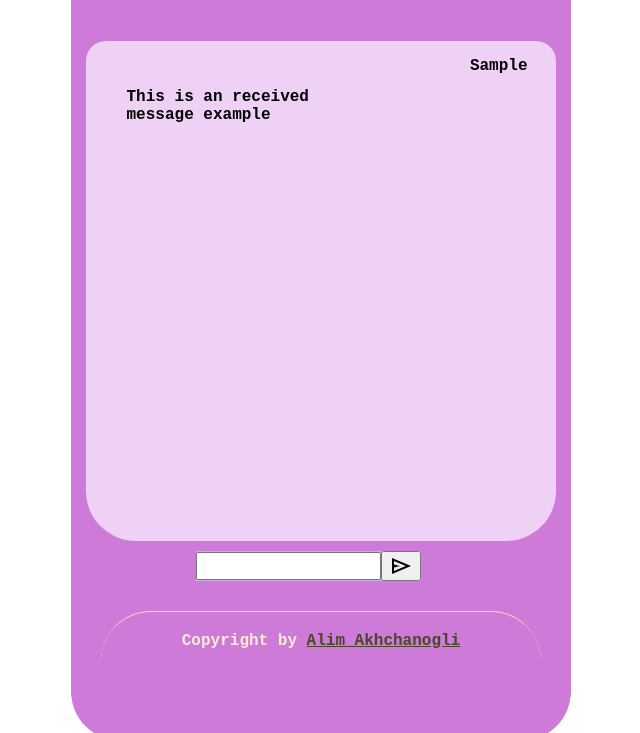
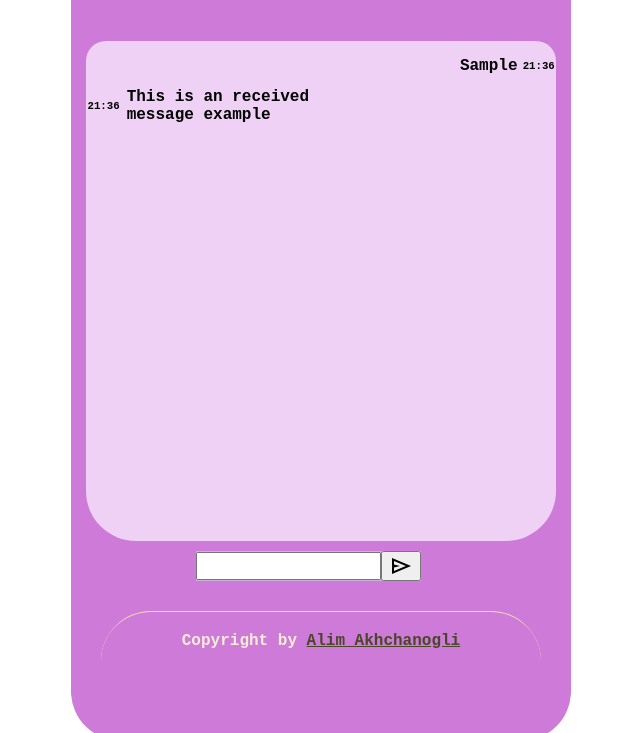
Before and after one commit to Alim1899/chatbox, a plain HTML site: page index.html in a window 1280 px wide. Both pictures are taken after typing "Sample" into the empty fields and a click on the button "send". Shown: the part 67-800 px from the top of the page, without its empty margins (319-959 px from the left). Drawn offline with nearby package versions, Linux system fonts and the light colour scheme.

Commit message:
Formatted data to HHMM

```diff
--- a/chat.css
+++ b/chat.css
@@ -40,7 +40,7 @@
 }
 .recMsg{
     position: relative;
-    left: -53%;
+    left: -54%;
     text-align: left;
     display: flex;
     justify-content: center;
@@ -58,19 +58,20 @@
     justify-content: end;
     align-items: center;
     overflow-wrap: break-word;
-    margin-right: 5px;
+    margin-right: 15px;
 
 }
 .recDate{
-    visibility: hidden;
-    padding-right: 4px;
+    /* visibility: hidden; */
+    padding-right: 7px;
 
 }
 .sentMsgTime{
    position: absolute;
    margin: auto;
-   left: 99%;
-   visibility: hidden;
+   left: 97%;
+   text-align: center;
+   /* visibility: hidden; */
 
 }
 .sentMessage:hover .sentMsgTime{
--- a/script.js
+++ b/script.js
@@ -137,7 +137,7 @@ const undoBtn = document.querySelector(".btn-exit");
         const child = document.createTextNode(`${messages[messages.length-1]}`);
         const timeNode = document.createElement('h6');
         timeNode.classList.add('sentMsgTime');
-        const timeNodeChild = document.createTextNode(`${time.getHours()}:${time.getMinutes()}`)
+        const timeNodeChild = document.createTextNode(`${time.getHours()<10?'0'+time.getHours():time.getHours()}:${time.getMinutes()}`)
         timeNode.appendChild(timeNodeChild);
         node.appendChild(child);
         node.appendChild(timeNode)
@@ -150,7 +150,7 @@ const undoBtn = document.querySelector(".btn-exit");
         const received = document.createElement('li');
         received.classList.add('recMsg');
         const receivedMessage = document.createTextNode('This is an received message example');
-        const recDate = document.createTextNode(`${time.getHours()}:${time.getMinutes()}`);
+        const recDate = document.createTextNode(`${time.getHours()<10?'0'+time.getHours():time.getHours()}:${time.getMinutes()<10?'0'+time.getMinutes():time.getMinutes()}`);
         const recTimeNode = document.createElement('h6');
         recTimeNode.classList.add('recDate');
         recTimeNode.appendChild(recDate);
```
